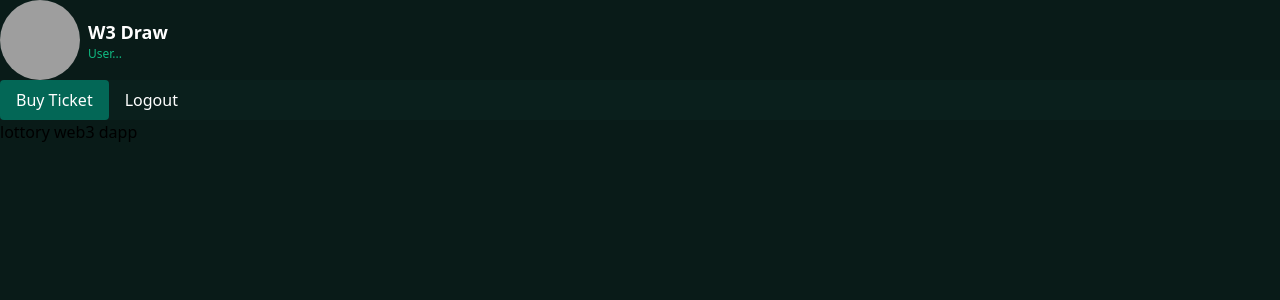
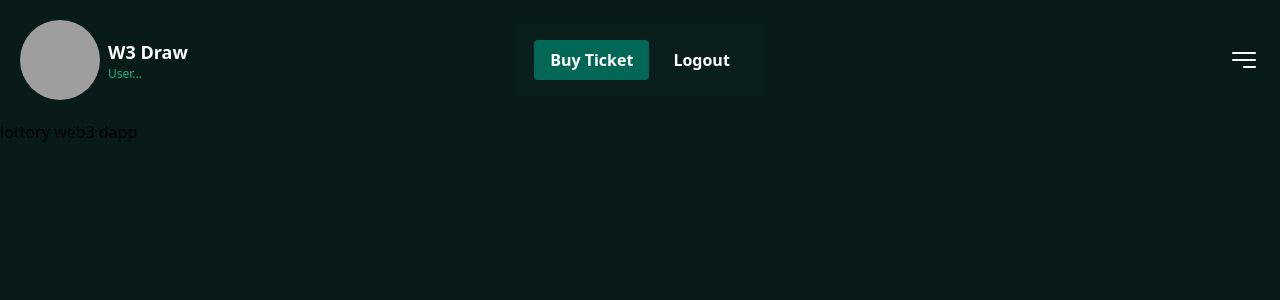
Before and after one commit to kai-wang/next-lotto, a Next.js app: page / in a window 1280 px wide. Shown: the top 300 px of the page. Built offline with nearby package versions, Linux system fonts and the light colour scheme; grey boxes are pictures that could not be loaded.

Commit message:
update the header and navbutton

```diff
--- a/components/Header.tsx
+++ b/components/Header.tsx
@@ -1,8 +1,9 @@
 import NavButton from "./NavButton";
+import { Bars3BottomRightIcon } from "@heroicons/react/24/solid"
 
 function Header() {
   return (
-    <div>
+    <header className="grid grid-cols-2 md:grid-cols-5 justify-between items-center p-5">
       <div className="flex items-center space-x-2">
         <img
           className="rounded-full h-20 w-20"
@@ -15,14 +16,21 @@ function Header() {
         </div>
       </div>
 
-      <div>
-        <div className="bg-[#0A1F1C]">
+      <div className="hidden md:flex md:col-span-3 items-center justify-center rounded-md">
+        <div className="bg-[#0A1F1C] p-4 space-x-2">
             <NavButton title="Buy Ticket" isActive />
             <NavButton title="Logout" />
             {/* Button */}
         </div>
       </div>
-    </div>
+
+      <div className="flex flex-col ml-auto text-right">
+        <Bars3BottomRightIcon className="h-8 w-8 mx-auto text-white cursor-pointer" />
+        <span className="md:hidden">
+          <NavButton title="Logout" />
+        </span>
+      </div>
+    </header>
   );
 }
 
--- a/components/NavButton.tsx
+++ b/components/NavButton.tsx
@@ -10,7 +10,7 @@ function NavButton({ title, isActive }: Props) {
     <button
       className={`${
         isActive && "bg-[#036756]"
-      } hover:bg-[#036756] text-white py-2 px-4 rounded`}
+      } hover:bg-[#036756] text-white py-2 px-4 rounded font-bold`}
     >
       {title}
     </button>
--- a/package.json
+++ b/package.json
@@ -6,6 +6,7 @@
     "start": "next start"
   },
   "dependencies": {
+    "@heroicons/react": "^2.0.13",
     "next": "latest",
     "react": "18.2.0",
     "react-dom": "18.2.0"
```
